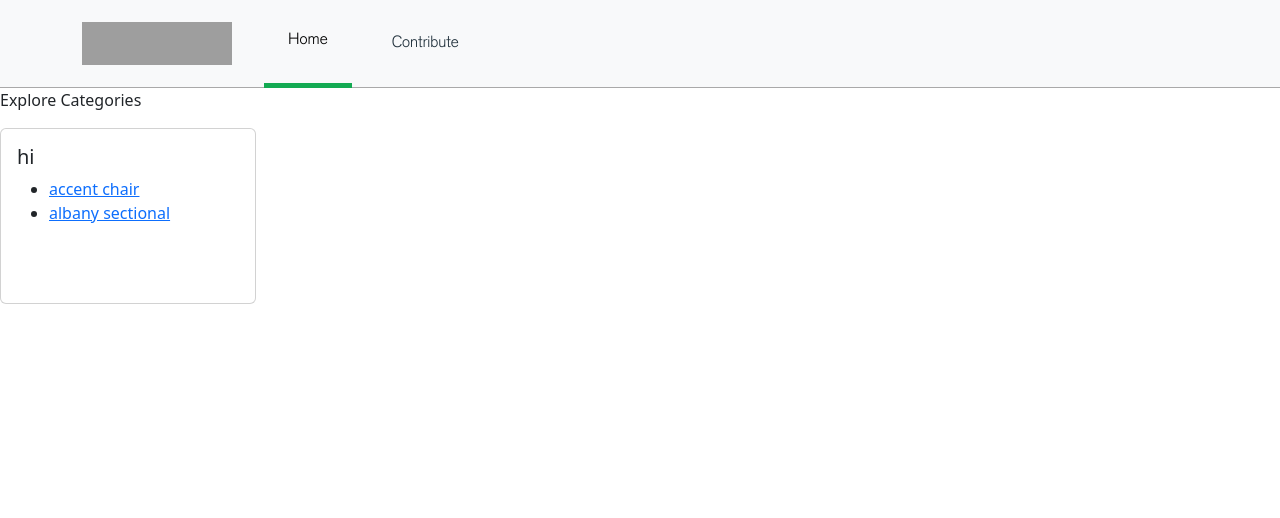
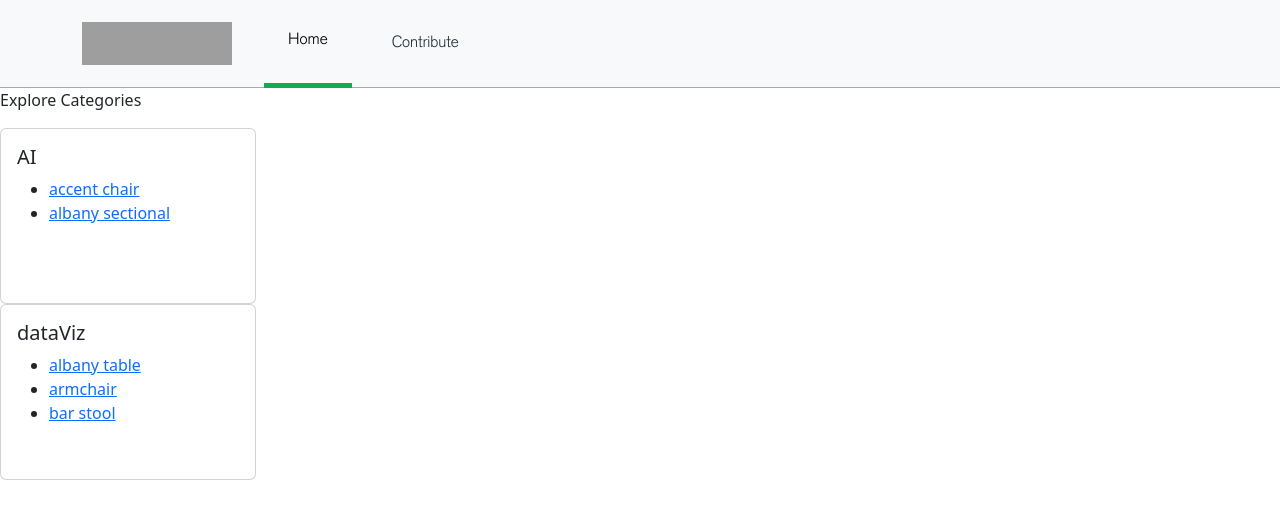
Before and after one commit to Anchellon/mongodb-camp-js, a React (Vite) app: page / in a window 1280 px wide. Shown: the top 518 px of the page. Built offline with nearby package versions, Linux system fonts and the light colour scheme; grey boxes are pictures that could not be loaded.

Commit message:
Dynamic Based on categories

```diff
--- a/src/pages/Categories.jsx
+++ b/src/pages/Categories.jsx
@@ -1,33 +1,28 @@
 import CategoryCard from "../components/CategoryCard";
 import svcs from "../assets/data";
 function Categories() {
-  let categories = ["AI", "cat2"];
-  const services = svcs.filter((service) => service.category === categories[0]);
+  const categories = [...new Set(svcs.map((o) => o.category))];
+  const services = [];
+
+  categories.map((category) => {
+    services.push(svcs.filter((service) => service.category === category));
+  });
+
   return (
     <>
       <p>Explore Categories</p>
       <div className="row">
         <div className="col-3 mb-3">
-          <CategoryCard name={"hi"} services={services} />
+          {categories.map(function (category, i) {
+            return (
+              <CategoryCard
+                name={categories[i]}
+                services={services[i]}
+                key={i}
+              />
+            );
+          })}
         </div>
-        {/* <div className="col-3 mb-3">
-          <CategoryCard />
-        </div>
-        <div className="col-3 mb-3">
-          <CategoryCard />
-        </div>
-        <div className="col-3 mb-3">
-          <CategoryCard />
-        </div>
-        <div className="col-3 mb-3">
-          <CategoryCard />
-        </div>
-        <div className="col-3 mb-3">
-          <CategoryCard />
-        </div>
-        <div className="col-3 mb-3">
-          <CategoryCard />
-        </div> */}
       </div>
     </>
   );
```
